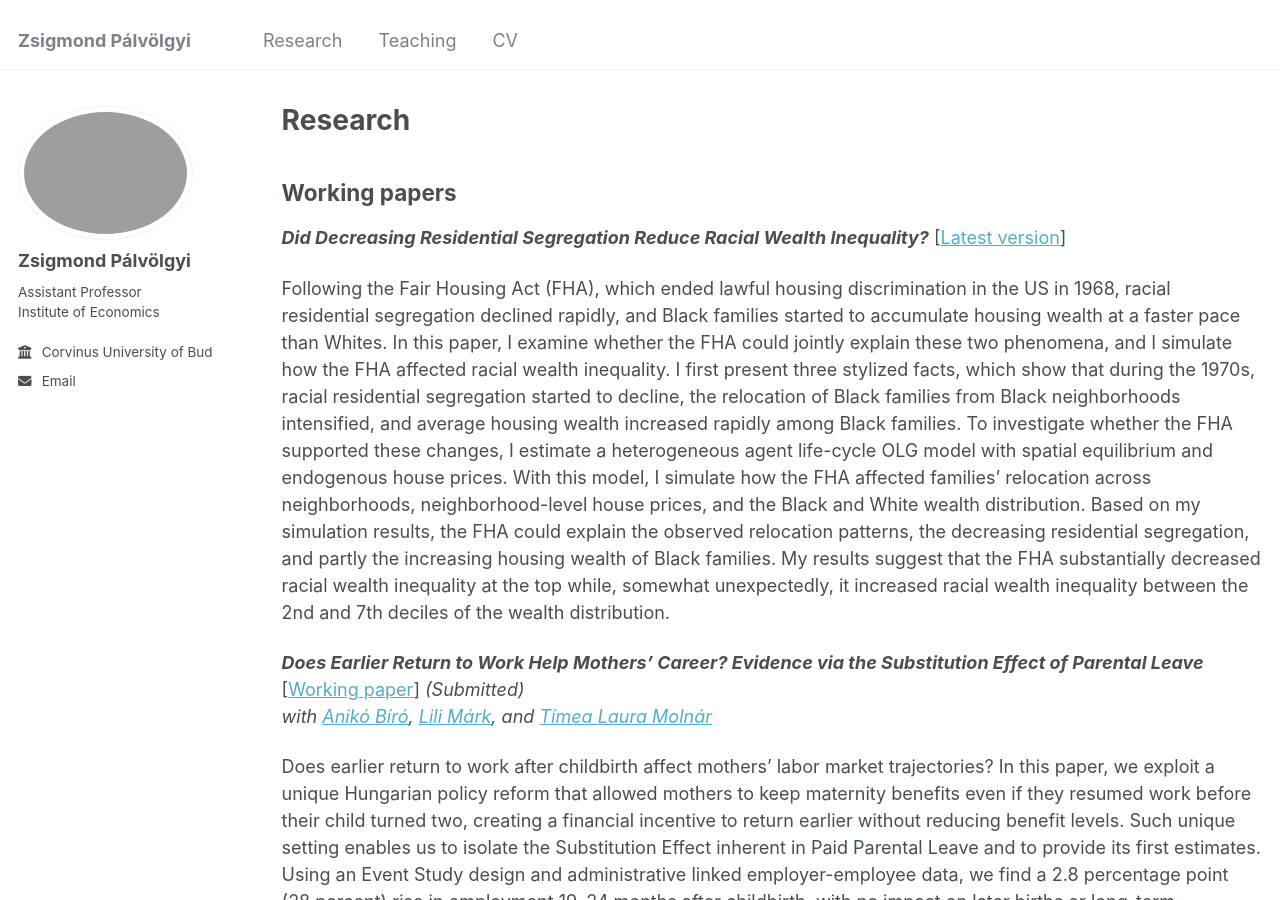
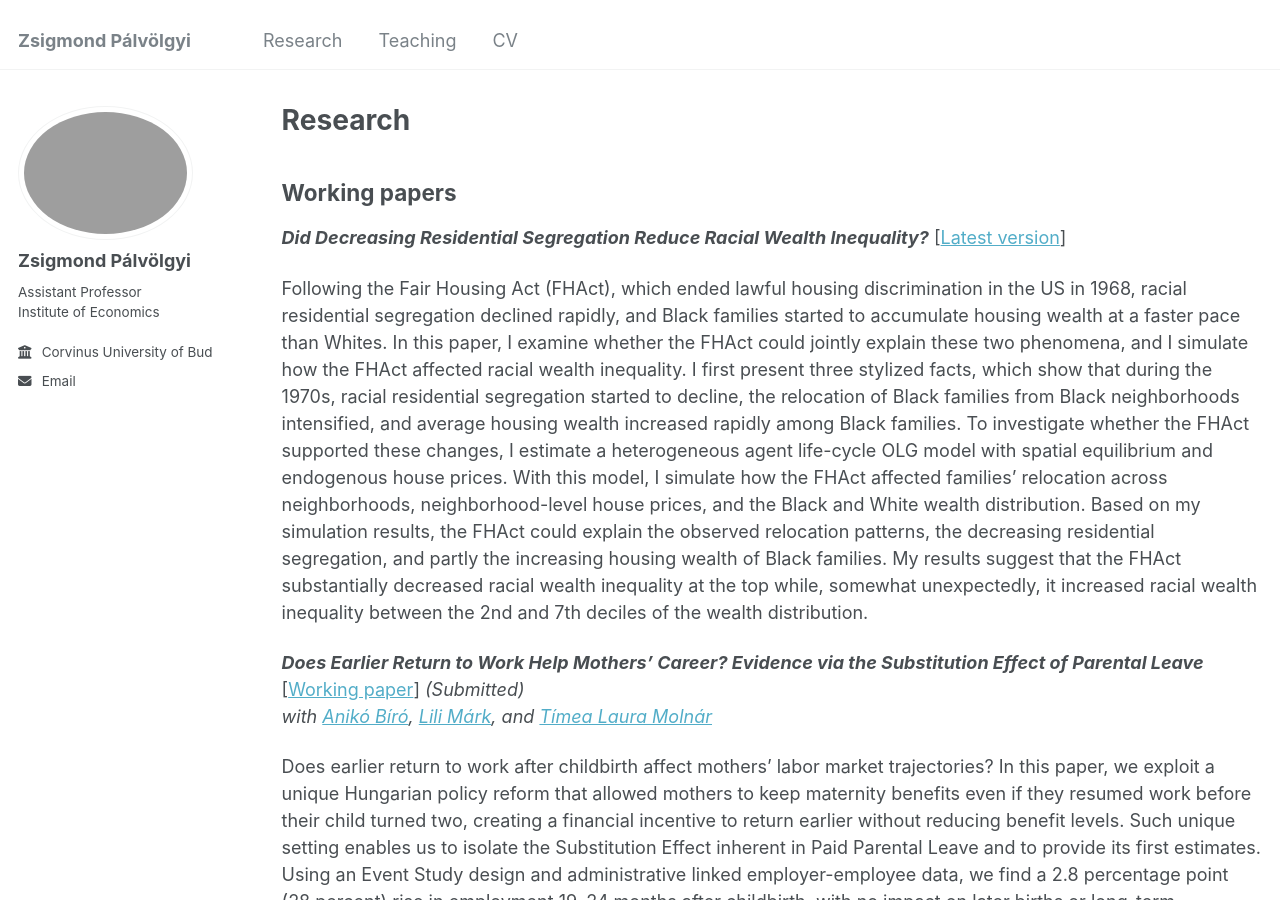
Before and after one commit to zsigmond-palvolgyi/zsigmond-palvolgyi.github.io, a Jekyll site: the page built from _pages/reasearch.md, in a window 1280 px wide and 900 px high. Built offline with Jekyll 4.4.1, drawn with Linux system fonts in a browser that asks for light colours.

Commit message:
Update reasearch.md

```diff
--- a/_pages/reasearch.md
+++ b/_pages/reasearch.md
@@ -11,7 +11,7 @@ author_profile: true
 
 ***Did Decreasing Residential Segregation Reduce Racial Wealth Inequality?*** [[Latest version][jmp]]<br>
 
-Following the Fair Housing Act (FHA), which ended lawful housing discrimination in the US in 1968, racial residential segregation declined rapidly, and Black families started to accumulate housing wealth at a faster pace than Whites. In this paper, I examine whether the FHA could jointly explain these two phenomena, and I simulate how the FHA affected racial wealth inequality. I first present three stylized facts, which show that during the 1970s, racial residential segregation started to decline, the relocation of Black families from Black neighborhoods intensified, and average housing wealth increased rapidly among Black families. To investigate whether the FHA supported these changes, I estimate a heterogeneous agent life-cycle OLG model with spatial equilibrium and endogenous house prices. With this model, I simulate how the FHA affected families' relocation across neighborhoods, neighborhood-level house prices, and the Black and White wealth distribution. Based on my simulation results, the FHA could explain the observed relocation patterns, the decreasing residential segregation, and partly the increasing housing wealth of Black families. My results suggest that the FHA substantially decreased racial wealth inequality at the top while, somewhat unexpectedly, it increased racial wealth inequality between the 2nd and 7th deciles of the wealth distribution.
+Following the Fair Housing Act (FHAct), which ended lawful housing discrimination in the US in 1968, racial residential segregation declined rapidly, and Black families started to accumulate housing wealth at a faster pace than Whites. In this paper, I examine whether the FHAct could jointly explain these two phenomena, and I simulate how the FHAct affected racial wealth inequality. I first present three stylized facts, which show that during the 1970s, racial residential segregation started to decline, the relocation of Black families from Black neighborhoods intensified, and average housing wealth increased rapidly among Black families. To investigate whether the FHAct supported these changes, I estimate a heterogeneous agent life-cycle OLG model with spatial equilibrium and endogenous house prices. With this model, I simulate how the FHAct affected families' relocation across neighborhoods, neighborhood-level house prices, and the Black and White wealth distribution. Based on my simulation results, the FHAct could explain the observed relocation patterns, the decreasing residential segregation, and partly the increasing housing wealth of Black families. My results suggest that the FHAct substantially decreased racial wealth inequality at the top while, somewhat unexpectedly, it increased racial wealth inequality between the 2nd and 7th deciles of the wealth distribution.
 
 ***Does Earlier Return to Work Help Mothers’ Career? Evidence via the Substitution Effect of Parental Leave*** [[Working paper][gyed_extra]] _(Submitted)_ <br>
 _with [Anikó Bíró](https://sites.google.com/site/aniko17biro/), [Lili Márk](https://sites.google.com/view/lilimrk/home?authuser=0), and [Tímea Laura Molnár](https://timea-laura-molnar.com/)_
```
